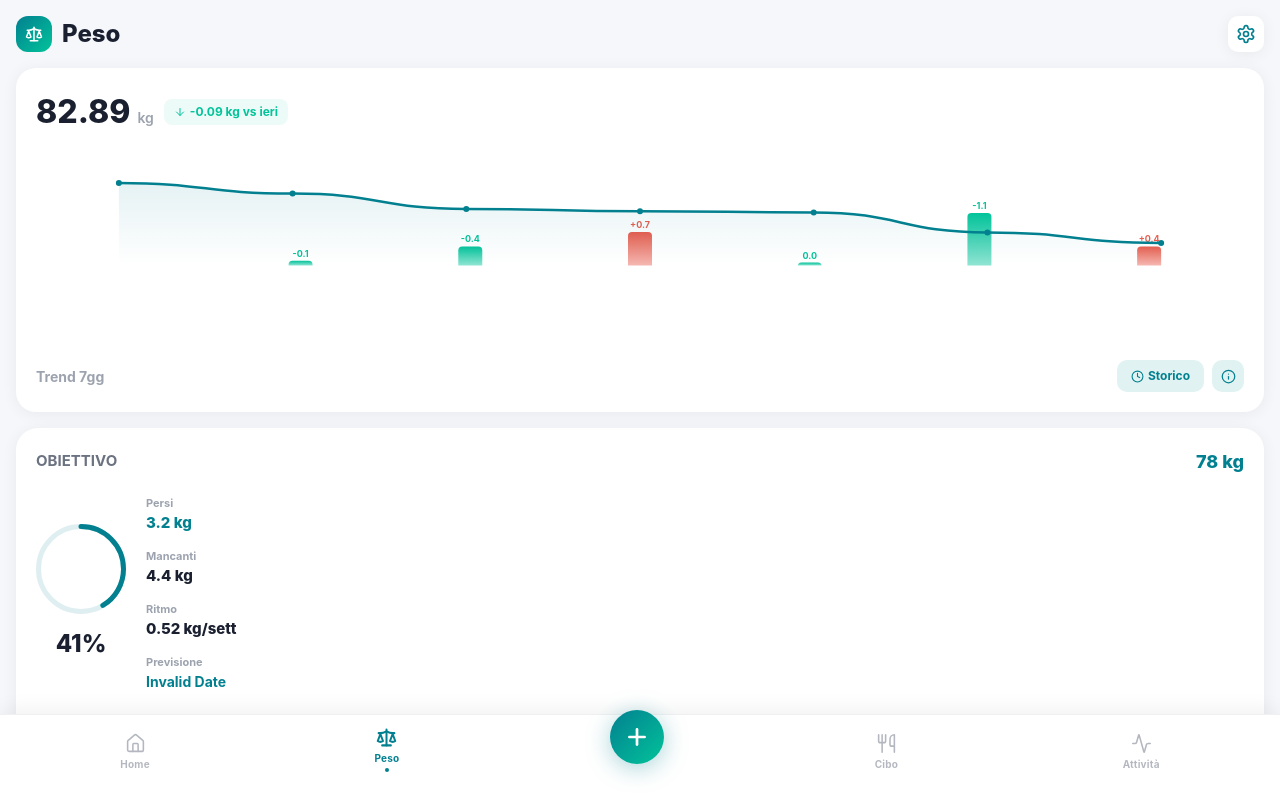
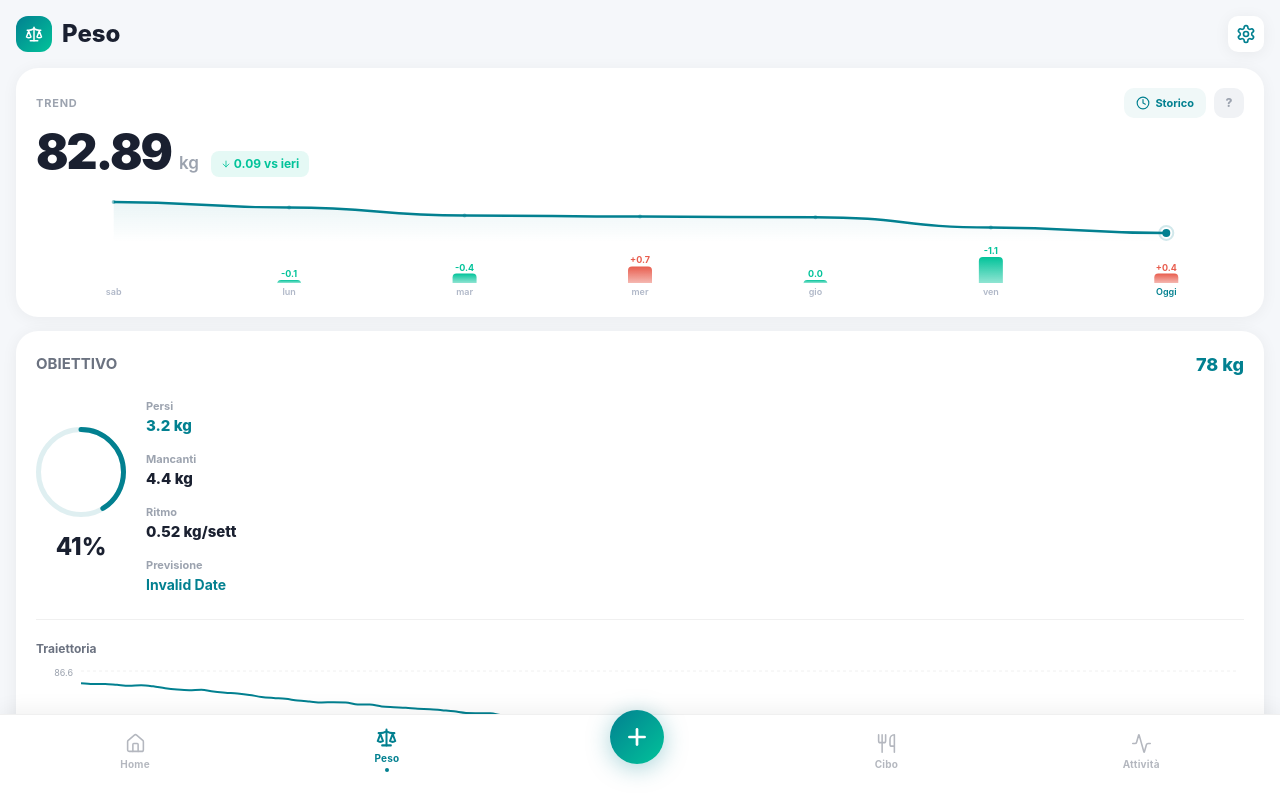
Before and after one commit to neridavide27-stack/weight-tracker, a Next.js app: page / in a window 1280 px wide. Both pictures are taken after a click on the element 640 px from the left and 160 px from the top of the page. Shown: the top 800 px of the page. Built offline with nearby package versions, Linux system fonts and the light colour scheme.

Commit message:
Add files via upload

```diff
--- a/src/components/WeightSection.jsx
+++ b/src/components/WeightSection.jsx
@@ -135,7 +135,6 @@ const CustomTooltip = ({ active, payload, T }) => {
 
 const TrendCard = ({ T, smoothed, settings, onShowHistory, onShowInfo }) => {
   const canvasRef = useRef(null);
-  const [tooltipData, setTooltipData] = useState(null);
 
   const last7 = useMemo(() => {
     if (smoothed.length === 0) return [];
@@ -143,185 +142,184 @@ const TrendCard = ({ T, smoothed, settings, onShowHistory, onShowInfo }) => {
   }, [smoothed]);
 
   const currentTrend = last7[last7.length - 1]?.trend ?? null;
-  const prevTrendValue = last7[last7.length - 2]?.trend ?? null;
+  const prevTrendValue = last7.length >= 2 ? last7[last7.length - 2]?.trend : null;
   const vsYesterday = (currentTrend != null && prevTrendValue != null)
     ? Math.round((currentTrend - prevTrendValue) * 100) / 100 : null;
 
-  // Draw canvas chart
+  // Draw canvas chart — matching preview layout exactly
   useEffect(() => {
     if (!canvasRef.current || last7.length === 0) return;
 
     const canvas = canvasRef.current;
     const ctx = canvas.getContext("2d");
     const dpr = window.devicePixelRatio || 1;
-
-    canvas.width = canvas.offsetWidth * dpr;
-    canvas.height = canvas.offsetHeight * dpr;
+    const w = canvas.parentElement.offsetWidth;
+    const h = 130;
+    canvas.width = w * dpr; canvas.height = h * dpr;
+    canvas.style.width = w + "px"; canvas.style.height = h + "px";
     ctx.scale(dpr, dpr);
 
-    const width = canvas.offsetWidth;
-    const height = canvas.offsetHeight;
-    const padding = { top: 20, bottom: 30, left: 10, right: 10 };
-    const chartWidth = width - padding.left - padding.right;
-    const chartHeight = height - padding.top - padding.bottom;
-
-    // Calculate min/max for scaling
-    const weights = last7.map(d => d.trend);
-    const changes = [];
-    for (let i = 1; i < last7.length; i++) {
-      changes.push(last7[i].weight - last7[i - 1].weight);
-    }
-
-    const minWeight = Math.min(...weights);
-    const maxWeight = Math.max(...weights);
-    const weightRange = maxWeight - minWeight || 1;
-    const maxChange = Math.max(...changes.map(Math.abs));
-
-    // Clear canvas
-    ctx.fillStyle = "white";
-    ctx.fillRect(0, 0, width, height);
-
-    // Bar geometry
-    const colW = chartWidth / last7.length;
-    const barDrawW = Math.min(colW * 0.5, 24);
-    const barMaxH = chartHeight * 0.35;
-    const baseY = padding.top + chartHeight * 0.65;
-
-    // Helper: center X of column i
-    const colCx = (i) => padding.left + colW * i + colW / 2;
-    // Trend line: from left edge of first bar to right edge of last bar
-    const firstBarLeft = colCx(0) - barDrawW / 2;
-    const lastBarRight = colCx(last7.length - 1) + barDrawW / 2;
-    const trendX = (i) => firstBarLeft + (lastBarRight - firstBarLeft) * i / (last7.length - 1);
-    const trendY = (v) => {
-      const norm = (v - minWeight) / weightRange;
-      return padding.top + chartHeight * 0.1 + (1 - norm) * (chartHeight * 0.4);
-    };
-
-    // Draw variation bars
-    for (let i = 1; i < last7.length; i++) {
-      const change = last7[i].weight - last7[i - 1].weight;
-      const barH = Math.max(3, (Math.abs(change) / (maxChange || 0.1)) * barMaxH);
-      const bx = colCx(i) - barDrawW / 2;
-      const by = baseY - barH;
-      const isGreen = change <= 0;
-      const color = isGreen ? "#02C39A" : "#E85D4E";
-
-      // Rounded-top bar
-      const r = Math.min(4, barDrawW / 2);
+    const days = last7.map((e, i) => {
+      if (i === last7.length - 1) return "Oggi";
+      const d = new Date(e.date);
+      return d.toLocaleDateString("it-IT", { weekday: "short" }).replace(".", "");
+    });
+    const trends = last7.map(e => e.trend);
+    const changes = last7.map((e, i) => i === 0 ? 0 : Math.round((e.weight - last7[i - 1].weight) * 100) / 100);
+
+    const padL = 10, padR = 10, padTop = 6, padBot = 16;
+    const chartW = w - padL - padR;
+    const colW = chartW / last7.length;
+
+    const barValH = 13, barMaxH = 26, dayLabelH = 14;
+    const trendAreaH = h - padTop - padBot - barValH - barMaxH - dayLabelH - 6;
+
+    const trendTop = padTop;
+    const barValTop = trendTop + trendAreaH + 2;
+    const barTop = barValTop + barValH;
+    const dayLabelTop = barTop + barMaxH + 2;
+
+    const tMin = Math.min(...trends) - 0.15;
+    const tMax = Math.max(...trends) + 0.15;
+
+    const barCx = (i) => padL + colW * i + colW / 2;
+    const lineLeft = barCx(0);
+    const lineRight = barCx(last7.length - 1);
+    const tx = (i) => lineLeft + (lineRight - lineLeft) * i / (last7.length - 1);
+    const ty = (v) => trendTop + ((tMax - v) / (tMax - tMin)) * trendAreaH;
+
+    // Area fill under trend
+    ctx.beginPath();
+    ctx.moveTo(tx(0), trendTop + trendAreaH);
+    trends.forEach((v, i) => ctx.lineTo(tx(i), ty(v)));
+    ctx.lineTo(tx(trends.length - 1), trendTop + trendAreaH);
+    ctx.closePath();
+    const aGrad = ctx.createLinearGradient(0, trendTop, 0, trendTop + trendAreaH);
+    aGrad.addColorStop(0, "rgba(2,128,144,0.1)");
+    aGrad.addColorStop(1, "rgba(2,128,144,0)");
+    ctx.fillStyle = aGrad; ctx.fill();
+
+    // Trend bezier curve
+    ctx.beginPath();
+    trends.forEach((v, i) => {
+      const x = tx(i), y = ty(v);
+      if (i === 0) ctx.moveTo(x, y);
+      else {
+        const px = tx(i - 1), py = ty(trends[i - 1]);
+        ctx.bezierCurveTo((px + x) / 2, py, (px + x) / 2, y, x, y);
+      }
+    });
+    ctx.strokeStyle = "#028090"; ctx.lineWidth = 2.5; ctx.lineJoin = "round"; ctx.stroke();
+
+    // Dots on trend
+    trends.forEach((v, i) => {
+      const x = tx(i), y = ty(v), isLast = i === trends.length - 1;
+      ctx.beginPath(); ctx.arc(x, y, isLast ? 4 : 2, 0, Math.PI * 2);
+      ctx.fillStyle = isLast ? "#028090" : "rgba(2,128,144,0.45)"; ctx.fill();
+      if (isLast) {
+        ctx.beginPath(); ctx.arc(x, y, 7, 0, Math.PI * 2);
+        ctx.strokeStyle = "rgba(2,128,144,0.18)"; ctx.lineWidth = 2; ctx.stroke();
+      }
+    });
+
+    // Variation bars
+    const maxAbs = Math.max(...changes.map(Math.abs), 0.05);
+    const barW = Math.min(colW * 0.5, 24);
+
+    changes.forEach((ch, i) => {
+      if (i === 0) return; // no bar for first day
+      const cx = barCx(i);
+      const bx = cx - barW / 2;
+      const bH = Math.max(3, (Math.abs(ch) / maxAbs) * barMaxH);
+      const by = barTop + (barMaxH - bH);
+      const color = ch <= 0 ? "#02C39A" : "#E85D4E";
+
+      const r = 4;
       ctx.beginPath();
-      ctx.moveTo(bx + r, by); ctx.lineTo(bx + barDrawW - r, by);
-      ctx.quadraticCurveTo(bx + barDrawW, by, bx + barDrawW, by + r);
-      ctx.lineTo(bx + barDrawW, baseY); ctx.lineTo(bx, baseY);
+      ctx.moveTo(bx + r, by); ctx.lineTo(bx + barW - r, by);
+      ctx.quadraticCurveTo(bx + barW, by, bx + barW, by + r);
+      ctx.lineTo(bx + barW, by + bH); ctx.lineTo(bx, by + bH);
       ctx.lineTo(bx, by + r); ctx.quadraticCurveTo(bx, by, bx + r, by);
       ctx.closePath();
-
-      const bGrad = ctx.createLinearGradient(0, by, 0, baseY);
+      const bGrad = ctx.createLinearGradient(0, by, 0, by + bH);
       bGrad.addColorStop(0, color); bGrad.addColorStop(1, color + "70");
       ctx.fillStyle = bGrad; ctx.fill();
 
-      // Value label above bar
-      ctx.fillStyle = color;
-      ctx.font = "bold 9px Inter, sans-serif";
+      ctx.font = "700 9px Inter, sans-serif";
+      ctx.fillStyle = color; ctx.textAlign = "center";
+      ctx.fillText((ch > 0 ? "+" : "") + ch.toFixed(1), cx, by - 3);
+    });
+
+    // Day labels
+    ctx.font = "600 9px Inter, sans-serif";
+    days.forEach((d, i) => {
+      const cx = barCx(i);
+      const isToday = i === days.length - 1;
+      ctx.fillStyle = isToday ? "#028090" : "#B0B8C8";
       ctx.textAlign = "center";
-      ctx.fillText(`${change > 0 ? "+" : ""}${change.toFixed(1)}`, colCx(i), by - 4);
-    }
-
-    // Draw area fill under trend
-    ctx.beginPath();
-    ctx.moveTo(trendX(0), trendY(minWeight));
-    for (let i = 0; i < last7.length; i++) {
-      const x = trendX(i), y = trendY(last7[i].trend);
-      if (i === 0) ctx.moveTo(x, y);
-      else {
-        const px = trendX(i - 1), py = trendY(last7[i - 1].trend);
-        ctx.bezierCurveTo((px + x) / 2, py, (px + x) / 2, y, x, y);
-      }
-    }
-    ctx.lineTo(trendX(last7.length - 1), baseY);
-    ctx.lineTo(trendX(0), baseY);
-    ctx.closePath();
-    const aGrad = ctx.createLinearGradient(0, padding.top, 0, baseY);
-    aGrad.addColorStop(0, "rgba(2,128,144,0.12)");
-    aGrad.addColorStop(1, "rgba(2,128,144,0)");
-    ctx.fillStyle = aGrad; ctx.fill();
-
-    // Draw trend curve
-    ctx.strokeStyle = "#028090";
-    ctx.lineWidth = 2.5;
-    ctx.lineJoin = "round";
-    ctx.beginPath();
-    for (let i = 0; i < last7.length; i++) {
-      const x = trendX(i), y = trendY(last7[i].trend);
-      if (i === 0) ctx.moveTo(x, y);
-      else {
-        const px = trendX(i - 1), py = trendY(last7[i - 1].trend);
-        ctx.bezierCurveTo((px + x) / 2, py, (px + x) / 2, y, x, y);
-      }
-    }
-    ctx.stroke();
-
-    // Draw dots on trend
-    ctx.fillStyle = "#028090";
-    for (let i = 0; i < last7.length; i++) {
-      ctx.beginPath();
-      ctx.arc(trendX(i), trendY(last7[i].trend), 3, 0, 2 * Math.PI);
-      ctx.fill();
-    }
+      ctx.fillText(d, cx, dayLabelTop + 10);
+    });
   }, [last7]);
 
   return (
     <div style={{
       background: "white",
-      borderRadius: 20,
-      padding: "20px",
-      boxShadow: T.shadow,
-      marginBottom: 16,
+      borderRadius: 22,
+      boxShadow: "0 2px 16px rgba(0,0,0,0.05)",
+      overflow: "hidden",
+      marginBottom: 14,
     }}>
-      {/* Current trend display */}
-      <div style={{ marginBottom: 12 }}>
-        <div style={{ display: "flex", alignItems: "center", gap: 10 }}>
-          <div style={{ fontSize: 32, fontWeight: 800, color: "#1A2030" }}>
-            {currentTrend ?? "—"} <span style={{ fontSize: 14, color: "#9CA3AF", fontWeight: 600 }}>kg</span>
-          </div>
-        {vsYesterday != null && (
-          <div style={{
-            display: "inline-flex", alignItems: "center", gap: 4,
-            padding: "4px 10px", borderRadius: 8,
-            background: vsYesterday < 0 ? "#02C39A12" : vsYesterday > 0 ? "#E85D4E12" : "#F0F0F0",
-            color: vsYesterday < 0 ? T.mint : vsYesterday > 0 ? T.coral : T.textMuted,
-            fontSize: 12, fontWeight: 700,
+      <div style={{ padding: "20px 20px 0" }}>
+        {/* Top row: TREND label + Storico + ? */}
+        <div style={{ display: "flex", alignItems: "center", gap: 8, marginBottom: 10 }}>
+          <span style={{
+            fontSize: 11, fontWeight: 700, textTransform: "uppercase",
+            letterSpacing: 0.8, color: "#9CA3AF",
+          }}>Trend</span>
+          <span style={{ flex: 1 }} />
+          <button onClick={onShowHistory} style={{
+            display: "flex", alignItems: "center", gap: 5,
+            padding: "6px 12px", borderRadius: 10, height: 30,
+            background: "#F0F8F8", border: "none", cursor: "pointer",
+            fontFamily: "inherit", fontSize: 11, fontWeight: 700, color: "#028090",
           }}>
-            {vsYesterday < 0 ? <ArrowDown size={12} /> : vsYesterday > 0 ? <ArrowUp size={12} /> : <Minus size={12} />}
-            {vsYesterday > 0 ? "+" : ""}{vsYesterday} kg vs ieri
-          </div>
-        )}
+            <Clock size={14} /> Storico
+          </button>
+          <button onClick={onShowInfo} style={{
+            display: "flex", alignItems: "center", justifyContent: "center",
+            width: 30, height: 30, borderRadius: 10,
+            background: "#F0F2F5", border: "none", cursor: "pointer",
+            fontSize: 12, fontWeight: 800, color: "#9CA3AF",
+          }}>?</button>
+        </div>
+
+        {/* Hero row: big number + kg + diff badge */}
+        <div style={{ display: "flex", alignItems: "baseline", gap: 8 }}>
+          <span style={{
+            fontSize: 48, fontWeight: 900, color: "#1A2030",
+            letterSpacing: -2, lineHeight: 1,
+          }}>
+            {currentTrend ?? "—"}
+          </span>
+          <span style={{ fontSize: 17, fontWeight: 600, color: "#9CA3AF" }}>kg</span>
+          {vsYesterday != null && (
+            <div style={{
+              display: "inline-flex", alignItems: "center", gap: 3,
+              padding: "4px 10px", borderRadius: 8, marginLeft: 4,
+              fontSize: 12, fontWeight: 700,
+              background: vsYesterday < 0 ? "rgba(2,195,154,0.1)" : vsYesterday > 0 ? "rgba(232,93,78,0.1)" : "#F0F0F0",
+              color: vsYesterday < 0 ? "#02C39A" : vsYesterday > 0 ? "#E85D4E" : "#9CA3AF",
+            }}>
+              {vsYesterday < 0 ? <ArrowDown size={10} /> : vsYesterday > 0 ? <ArrowUp size={10} /> : <Minus size={10} />}
+              {Math.abs(vsYesterday)} vs ieri
+            </div>
+          )}
         </div>
       </div>
 
-      {/* Canvas chart */}
-      <canvas ref={canvasRef} style={{ width: "100%", height: 200, marginBottom: 12 }} />
-
-      {/* Bottom row: Trend label + Storico + ? */}
-      <div style={{ display: "flex", alignItems: "center", justifyContent: "space-between" }}>
-        <span style={{ fontSize: 14, fontWeight: 700, color: "#9CA3AF" }}>Trend 7gg</span>
-        <div style={{ display: "flex", gap: 8, alignItems: "center" }}>
-          <button onClick={onShowHistory} style={{
-            height: 32, padding: "0 14px", borderRadius: 10, border: "none",
-            background: T.tealLight, color: T.teal, fontSize: 12, fontWeight: 700,
-            cursor: "pointer", fontFamily: "'Inter', sans-serif",
-            display: "flex", alignItems: "center", gap: 4,
-          }}>
-            <Clock size={13} /> Storico
-          </button>
-          <button onClick={onShowInfo} style={{
-            width: 32, height: 32, borderRadius: 10, border: "none",
-            background: T.tealLight, cursor: "pointer",
-            display: "flex", alignItems: "center", justifyContent: "center",
-          }}>
-            <Info size={15} color={T.teal} />
-          </button>
-        </div>
+      {/* Canvas chart — full width, edge-to-edge */}
+      <div style={{ marginTop: 10 }}>
+        <canvas ref={canvasRef} style={{ width: "100%", display: "block" }} />
       </div>
     </div>
   );
@@ -673,48 +671,50 @@ const HistoryBottomSheet = ({ T, show, onClose, smoothed, sorted, entries, setEn
               <X size={14} color="#6B7280" />
             </button>
           </div>
-          {/* Column headers */}
-          <div style={{
-            display: "grid", gridTemplateColumns: "1fr 1fr 1fr 1fr",
-            marginTop: 14, paddingBottom: 4,
-          }}>
-            <span style={{ fontSize: 10, fontWeight: 700, color: "#9CA3AF", textTransform: "uppercase" }}>Data</span>
-            <span style={{ fontSize: 10, fontWeight: 700, color: "#9CA3AF", textTransform: "uppercase", textAlign: "center" }}>Peso</span>
-            <span style={{ fontSize: 10, fontWeight: 700, color: "#9CA3AF", textTransform: "uppercase", textAlign: "center" }}>Trend</span>
-            <span style={{ fontSize: 10, fontWeight: 700, color: "#9CA3AF", textTransform: "uppercase", textAlign: "right" }}>Var</span>
-          </div>
         </div>
 
         {/* Scrollable content */}
-        <div style={{ overflow: "auto", flex: 1 }}>
+        <div style={{ overflow: "auto", flex: 1, padding: "10px 14px 40px", WebkitOverflowScrolling: "touch" }}>
           {groupedByMonth.map((group, groupIdx) => (
-            <div key={groupIdx}>
-              {/* Month header with variation */}
+            <div key={groupIdx} style={{ marginBottom: 12 }}>
+              {/* Month header with variation + count */}
               <div style={{
-                padding: "10px 20px",
-                background: "#F9FAFB",
-                borderBottom: `1px solid ${T.border}`,
-                display: "flex", justifyContent: "space-between", alignItems: "center",
-                position: "sticky", top: 0, zIndex: 1,
+                display: "flex", alignItems: "center", justifyContent: "space-between",
+                margin: "0 4px", padding: "0 10px", marginBottom: 4, marginTop: groupIdx > 0 ? 12 : 0,
               }}>
-                <span style={{ fontSize: 13, fontWeight: 700, color: "#6B7280", textTransform: "capitalize" }}>
+                <span style={{ fontSize: 13, fontWeight: 800, color: "#1A2030", textTransform: "capitalize" }}>
                   {group.month.toLocaleDateString("it-IT", { month: "long", year: "numeric" })}
                 </span>
-                {group.monthVar != null && (
-                  <span style={{
-                    fontSize: 12, fontWeight: 700,
-                    color: group.monthVar < 0 ? "#02C39A" : group.monthVar > 0 ? "#E85D4E" : "#9CA3AF",
-                  }}>
-                    {group.monthVar > 0 ? "+" : ""}{group.monthVar} kg
-                  </span>
-                )}
+                <span style={{ fontSize: 10, fontWeight: 600, color: "#9CA3AF" }}>
+                  {group.monthVar != null && (
+                    <span style={{ color: group.monthVar < 0 ? "#02C39A" : group.monthVar > 0 ? "#E85D4E" : "#9CA3AF" }}>
+                      {group.monthVar > 0 ? "+" : ""}{group.monthVar} kg
+                    </span>
+                  )}
+                  {" · "}{group.entries.length} pesate
+                </span>
               </div>
 
-              {/* Entries as clickable rows: Data | Peso | Trend | Var */}
+              {/* Column sub-headers per month */}
+              <div style={{
+                display: "grid", gridTemplateColumns: "1.4fr 1fr 0.7fr 1fr",
+                padding: "4px 10px", marginBottom: 2, margin: "0 4px",
+              }}>
+                <span style={{ fontSize: 8, fontWeight: 700, color: "#B0B8C8", textTransform: "uppercase", letterSpacing: 0.5 }}>Data</span>
+                <span style={{ fontSize: 8, fontWeight: 700, color: "#B0B8C8", textTransform: "uppercase", letterSpacing: 0.5, textAlign: "right" }}>Trend</span>
+                <span style={{ fontSize: 8, fontWeight: 700, color: "#B0B8C8", textTransform: "uppercase", letterSpacing: 0.5, textAlign: "center" }}>Var</span>
+                <span style={{ fontSize: 8, fontWeight: 700, color: "#B0B8C8", textTransform: "uppercase", letterSpacing: 0.5, textAlign: "right" }}>Peso</span>
+              </div>
+
+              {/* Entries: Data | Trend | Var | Peso */}
               {group.entries.map((entry, idx) => {
                 const dateObj = new Date(entry.date);
-                const dateStr = dateObj.toLocaleDateString("it-IT", { day: "numeric", weekday: "short" });
-                // Find variation vs previous entry in smoothed
+                const isToday = entry.date === today();
+                const isYesterday = (() => { const y = new Date(); y.setDate(y.getDate() - 1); return entry.date === toISO(y); })();
+                const mainLabel = isToday ? "Oggi" : isYesterday ? "Ieri" : dateObj.toLocaleDateString("it-IT", { day: "numeric", month: "short" });
+                const subLabel = (isToday || isYesterday) ? dateObj.toLocaleDateString("it-IT", { day: "numeric", month: "short" }) : "";
+
+                // Variation vs previous entry in smoothed
                 const smIdx = smoothed.findIndex(e => e.date === entry.date);
                 const prevTrend = smIdx > 0 ? smoothed[smIdx - 1].trend : null;
                 const variation = (entry.trend != null && prevTrend != null)
@@ -725,28 +725,32 @@ const HistoryBottomSheet = ({ T, show, onClose, smoothed, sorted, entries, setEn
                     key={entry.id || idx}
                     onClick={() => handleRowClick(entry)}
                     style={{
-                      display: "grid", gridTemplateColumns: "1fr 1fr 1fr 1fr",
-                      padding: "12px 20px",
-                      borderBottom: `1px solid ${T.border}`,
+                      display: "grid", gridTemplateColumns: "1.4fr 1fr 0.7fr 1fr",
+                      alignItems: "center",
+                      padding: "10px 10px",
+                      background: "#F8F9FA",
+                      borderRadius: 11,
+                      marginBottom: 3,
+                      margin: "0 4px 3px",
                       cursor: "pointer",
-                      alignItems: "center",
                     }}
                   >
-                    <span style={{ fontSize: 12, color: "#6B7280", fontWeight: 600 }}>{dateStr}</span>
-                    <span style={{ fontSize: 13, fontWeight: 700, color: "#1A2030", textAlign: "center" }}>{entry.weight}</span>
-                    <span style={{ fontSize: 13, fontWeight: 600, color: T.teal, textAlign: "center" }}>
+                    <div>
+                      <div style={{ fontSize: 12, fontWeight: 700, color: "#1A2030" }}>{mainLabel}</div>
+                      {subLabel && <div style={{ fontSize: 9, color: "#9CA3AF", fontWeight: 500 }}>{subLabel}</div>}
+                    </div>
+                    <span style={{ fontSize: 13, fontWeight: 800, color: "#028090", textAlign: "right" }}>
                       {entry.trend != null ? entry.trend.toFixed(1) : "—"}
                     </span>
-                    <div style={{ textAlign: "right" }}>
-                      {variation != null ? (
-                        <span style={{
-                          fontSize: 11, fontWeight: 700,
-                          color: variation < 0 ? "#02C39A" : variation > 0 ? "#E85D4E" : "#9CA3AF",
-                        }}>
-                          {variation > 0 ? "+" : ""}{variation}
-                        </span>
-                      ) : <span style={{ fontSize: 11, color: "#9CA3AF" }}>—</span>}
-                    </div>
+                    <span style={{
+                      fontSize: 11, fontWeight: 700, textAlign: "center",
+                      color: variation != null ? (variation < 0 ? "#02C39A" : variation > 0 ? "#E85D4E" : "#9CA3AF") : "#9CA3AF",
+                    }}>
+                      {variation != null ? ((variation > 0 ? "+" : "") + variation.toFixed(2)) : "—"}
+                    </span>
+                    <span style={{ fontSize: 13, fontWeight: 700, color: "#6B7794", textAlign: "right" }}>
+                      {entry.weight}
+                    </span>
                   </div>
                 );
               })}
```
